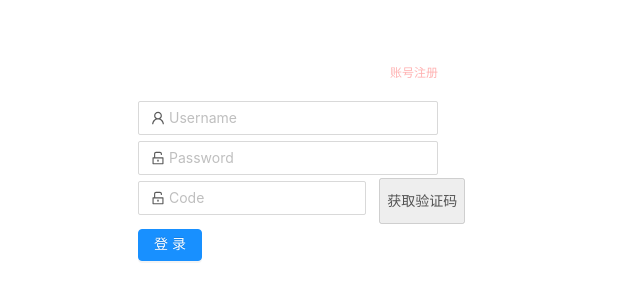
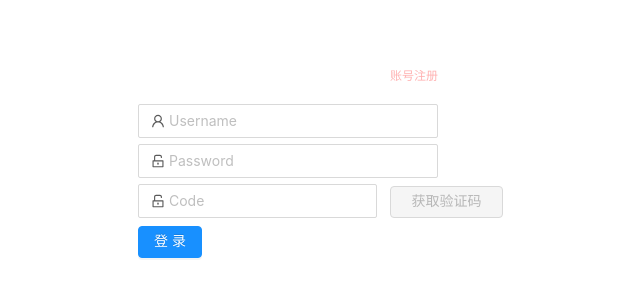
Before and after one commit to kn5886348135/paladin-admin-web, a React app: page /login in a window 1280 px wide. Shown: the part 244-544 px from the top of the page, without its empty margins (352-992 px from the left). Built offline with nearby package versions, Linux system fonts and the light colour scheme.

Commit message:
封装验证码组件，父子组件传值，生命周期方法

```diff
--- /dev/null
+++ b/src/components/code/index.js
@@ -0,0 +1,123 @@
+import React, { Component } from 'react';
+import { Button, Message } from 'antd'
+import { GetSMS } from '../../api/account'
+import { validate_email } from '../../utils/validate'
+
+let timer = null
+
+class Code extends Component {
+    constructor(props){
+        super(props)
+        console.log(props)
+        this.state = {
+            username: props.username,
+            code_button_disabled: true,
+            code_button_loading: false,
+            code_button_text: '获取验证码'
+        }
+    }
+    // static getDerivedStateFromProps(nextProps, prevProps){
+    //     const {props} = nextProps
+    //     console.log(props)
+    //     console.log('getDerivedStateFromProps')
+    //     if (props !== prevProps) {
+    //         return {
+    //             props
+    //         }
+    //     }
+    //     return null
+    // }
+    // componentWillReceiveProps(props){
+    //     console.log(props+'aa')
+    //     console.log('componentWillReceiveProps')
+    //     this.setState({
+    //         username: props.username
+    //     })
+    // }
+    // 通过ES6扩展的方式只获取需要的属性
+    componentWillReceiveProps({username}){
+        console.log(username+'aa')
+        console.log('componentWillReceiveProps')
+        this.setState({
+            // username: username
+            // 数据和key相同的话可以省略
+            username
+        })
+    }
+
+    componentWillUnmount(){
+        clearInterval(timer)
+    }
+
+    getSMS = values => {
+        const username = this.state.username
+
+        if (!username) {
+            Message.warning('用户名不能为空', 1)
+            return false
+        }
+        if (!validate_email(username)) {
+            Message.warning('用户名格式不正确', 1)
+            return false
+        }
+        console.log('username changed '+this.state.username)
+        const requestData = {
+            username,
+            module:"login"
+        }
+        this.setState({
+            code_button_loading: true,
+            code_button_text:'发送中'
+        })
+        // if (!this.state.flag) {
+        //     return false
+        // }
+        // this.setState({
+        //     flag: true
+        // })
+        GetSMS(requestData).then(response => {
+            console.log(response)
+
+            this.countDown()
+        }).catch(error => {
+            console.log(error)
+            this.setState({
+                code_button_loading: false,
+                code_button_text:'重新获取',
+                // flag: true
+            })
+        })
+        alert(111)
+    }
+
+    countDown = () => {
+        // setInterval clearInterval 不间断定时器
+        // setTimeout clearTimeout 只执行一次
+
+        let sec = 5
+        this.setState({
+            code_button_loading: false,
+            code_button_disabled: true,
+            code_button_text:`${sec}S`,
+        })
+        timer = setInterval(() => {
+            sec--
+            if (sec <= 0) {
+                clearInterval(timer)
+                this.setState({
+                    code_button_disabled: false,
+                    code_button_text: '重新获取',
+                    // flag: true
+                })
+            }
+            this.setState({
+                code_button_text:`${sec}S`
+            })
+        }, 1000);
+    }
+    render(){
+        return <Button type="danger" disabled={this.state.code_button_disabled} loading={this.state.code_button_loading} block onClick={this.getSMS}>{this.state.code_button_text}</Button>
+    }
+}
+
+export default Code
--- a/src/views/login/LoginForm.js
+++ b/src/views/login/LoginForm.js
@@ -3,9 +3,9 @@ import "./index.scss"
 import { Form, Input, Button, Checkbox,Row, Col, Message } from 'antd'
 import { UserOutlined, LockOutlined,UnlockOutlined, PoweroffOutlined} from '@ant-design/icons';
 import { validatePassword, validate_email } from '../../utils/validate'
-import { Login,GetSMS } from '../../api/account'
+import { Login } from '../../api/account'
 import { values } from 'mobx';
-
+import Code from '../../components/code/index'
 class LoginForm extends React.Component{
     constructor(){
         super()
@@ -16,7 +16,7 @@ class LoginForm extends React.Component{
             code_button_text: '获取验证码',
             login_button_loading: false,
             // button对象有disable属性，其他dom可以使用额外的开关变量在执行点击方法时候判断
-            flag: true
+            // flag: true
         }
         // this.form = {
         //     isFieldsTouched: false
@@ -38,41 +38,6 @@ class LoginForm extends React.Component{
         console.log('Finish:', values);
     }
 
-    getSMS = values => {
-        if (!this.state.username) {
-            Message.warning('用户名不能为空', 1)
-            return false
-        }
-        console.log('username changed '+this.state.username)
-        const requestData = {
-            username:"sdgs",
-            module:"login"
-        }
-        this.setState({
-            code_button_loading: true,
-            code_button_text:'发送中'
-        })
-        if (!this.state.flag) {
-            return false
-        }
-        this.setState({
-            flag: true
-        })
-        GetSMS(requestData).then(response => {
-            console.log(response)
-
-            this.countDown()
-        }).catch(error => {
-            console.log(error)
-            this.setState({
-                code_button_loading: false,
-                code_button_text:'重新获取',
-                flag: true
-            })
-        })
-        alert(111)
-    }
-
     inputChange = (e) => {
         console.log(e)
         let value = e.target.value
@@ -82,33 +47,7 @@ class LoginForm extends React.Component{
         })
     }
 
-    countDown = () => {
-        // setInterval clearInterval 不间断定时器
-        // setTimeout clearTimeout 只执行一次
-        let timer = null
 
-        let sec = 5
-        this.setState({
-            code_button_loading: false,
-            code_button_disabled: true,
-            code_button_text:`${sec}S`,
-        })
-        timer = setInterval(() => {
-            sec--
-            if (sec <= 0) {
-                clearInterval(timer)
-                this.setState({
-                    code_button_disabled: false,
-                    code_button_text: '重新获取',
-                    flag: true
-                })
-
-            }
-            this.setState({
-                code_button_text:`${sec}S`
-            })
-        }, 1000);
-    }
     toggleForm = (value) => {
         this.props.switchForm("regist")
         alert(111)
@@ -173,9 +112,10 @@ class LoginForm extends React.Component{
                             <Input prefix={<UnlockOutlined className="site-form-item-icon" />} type="password" placeholder="Code"/>
                             </Col>
                             <Col span={8}>
+                                <Code user={username} />
                                 {/* <Button type="danger" icon={<PoweroffOutlined />} loading={code_button_loading} disabled={code_button_disabled} block onClick={this.getSMS}>获取验证码</Button> */}
                                 {/* <Button type="danger" loading={code_button_loading} disabled={code_button_disabled} block onClick={this.getSMS}>{code_button_text}</Button> */}
-                                <button type="button" disabled={code_button_disabled} onClick={this.getSMS}>{code_button_text}</button>
+                                {/* <button type="button" disabled={code_button_disabled} onClick={this.getSMS}>{code_button_text}</button> */}
                             </Col>
                         </Row>
                     </Form.Item>
```
